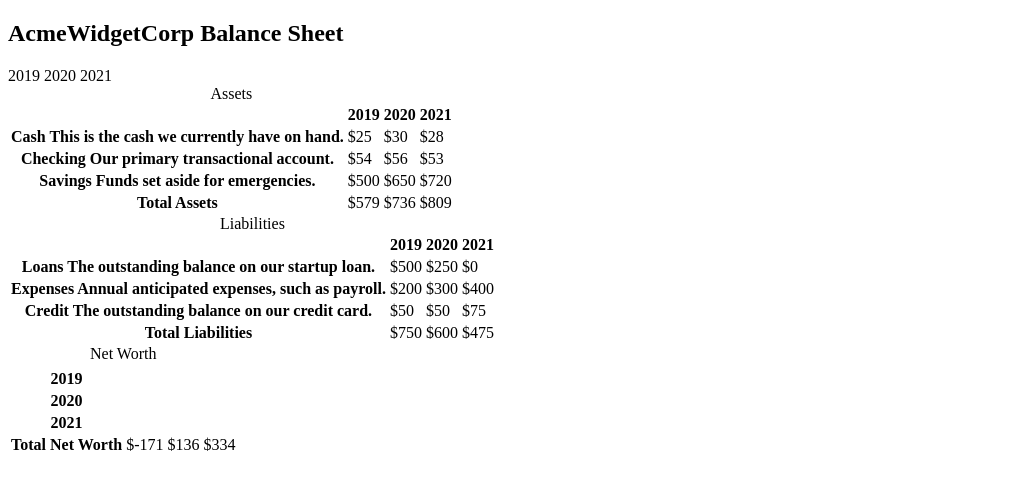
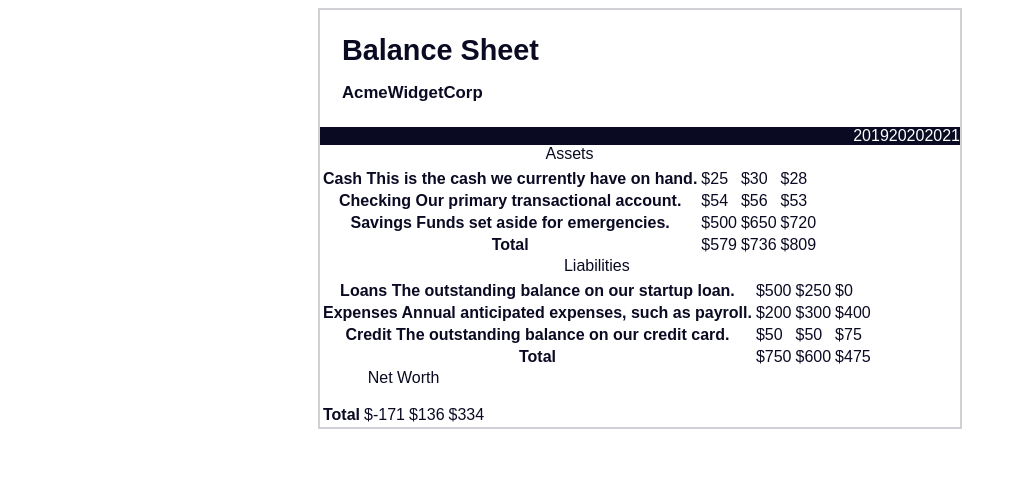
Before and after one commit to lengleman-spec/balance-sheet, a plain HTML site: page index.html in a window 1280 px wide. Shown: the whole page, without its empty margins (0-1016 px from the left). Drawn offline with Linux system fonts and the light colour scheme.

Commit message:
added header styles and changed .years to #years to properly target and style

```diff
--- a/index.html
+++ b/index.html
@@ -4,6 +4,8 @@
     <meta charset="UTF-8" />
     <meta name="viewport" content="width=device-width, initial-scale=1.0" />
     <title>Balance Sheet</title>
+
+    <link rel="stylesheet" href="styles.css">
   </head>
   <body>
     <main>
@@ -15,7 +17,7 @@
           </span>
         </h1>
 
-        <div class="years" aria-hidden="true">
+        <div id="years" aria-hidden="true">
           <span class="year">2019</span>
           <span class="year">2020</span>
           <span class="year">2021</span>
--- /dev/null
+++ b/styles.css
@@ -0,0 +1,56 @@
+html {
+  box-sizing: border-box;
+}
+
+body {
+  font-family: sans-serif;
+  color: #0a0a23;
+}
+
+/* targets all spans with the class "sr-only" */
+span[class~="sr-only"] {
+  border: 0;
+  clip-path: inset(50%);
+  width: 1px;
+  height: 1px;
+  overflow: hidden;
+  white-space: nowrap;
+  position: absolute;
+  padding: 0;
+  margin: -1px;
+}
+
+h1 {
+  max-width: 37.25rem;
+  padding: 1.5rem 1.25rem;
+  margin: 0 auto;
+}
+
+h1 .flex {
+  display: flex;
+  flex-direction: column-reverse;
+  gap: 1rem;
+}
+
+h1 .flex span:first-of-type {
+  font-size: 0.7em;
+}
+
+h1 .flex span:last-of-type {
+  font-size: 1.2em;
+}
+
+section {
+  max-width: 40rem;
+  margin: 0 auto;
+  border: 2px solid #d0d0d5;
+}
+
+#years {
+  display: flex;
+  justify-content: flex-end;
+  position: sticky;
+  top: 0;
+  color: #fff;
+  background-color: #0a0a23;
+}
```
